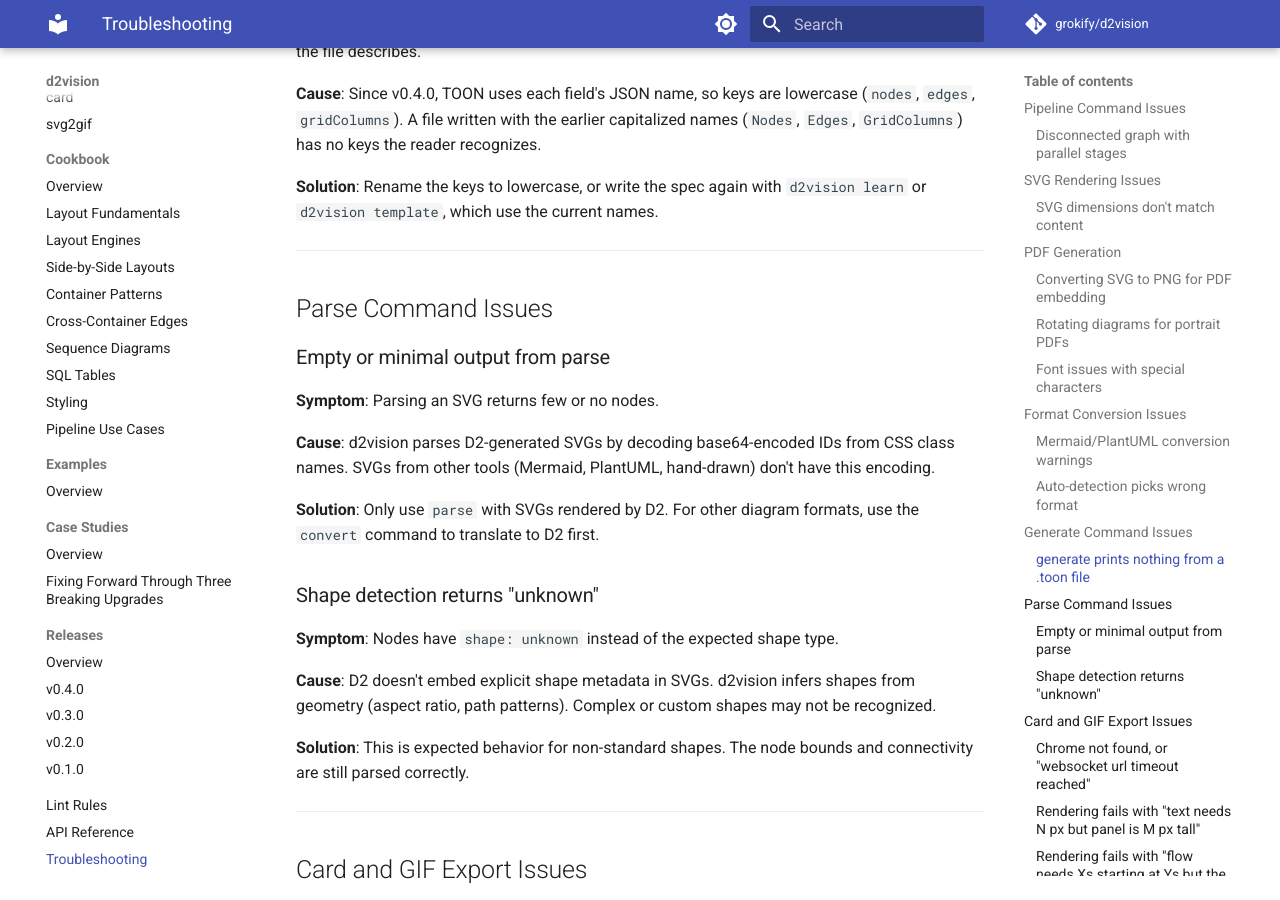
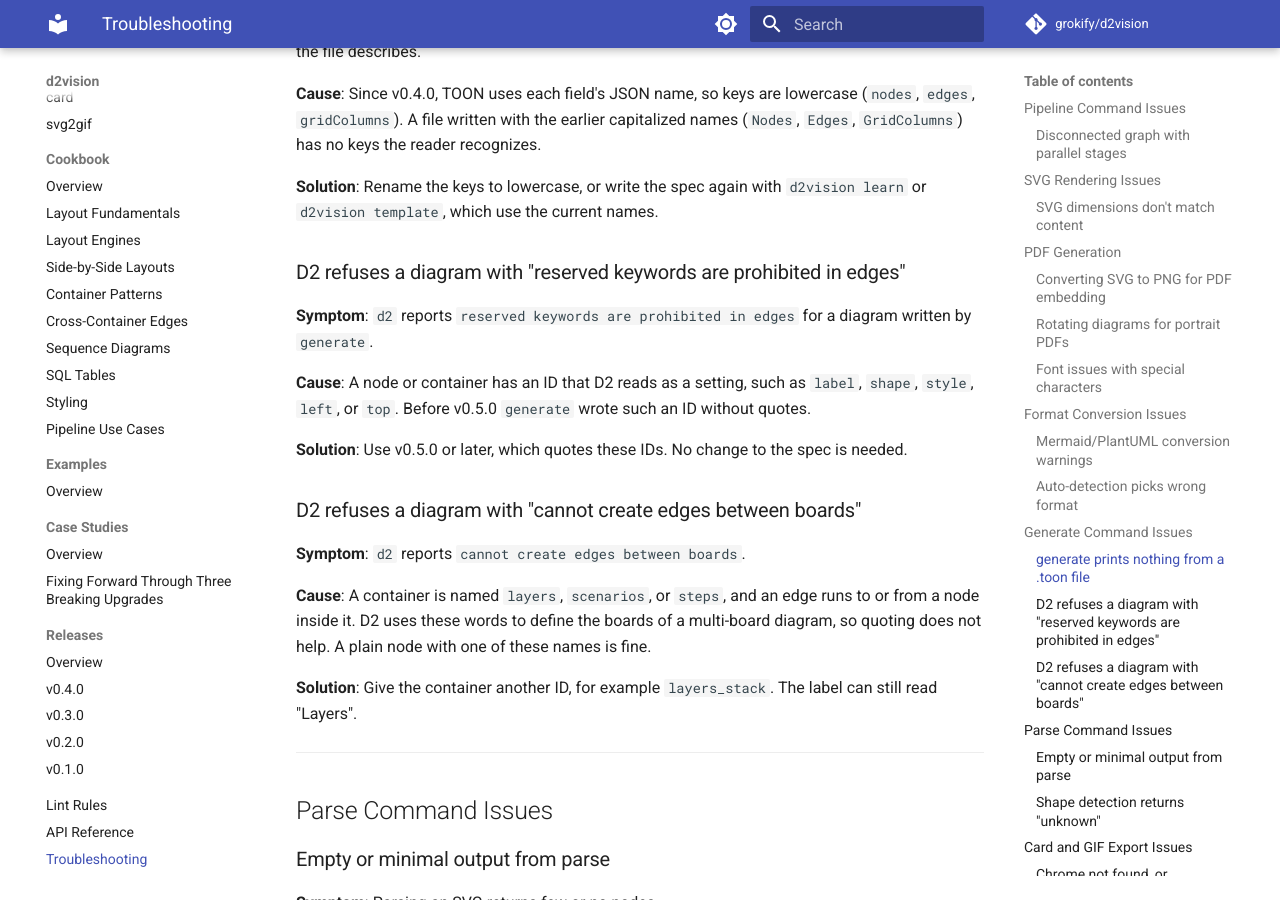
Before and after one commit to grokify/d2vision, an MkDocs documentation site: the page built from docs/guides/troubleshooting.md, in a window 1280 px wide and 900 px high, scrolled down 2703 px. Built offline with MkDocs 1.6.1 and Material for MkDocs 9.7.7, drawn with Linux system fonts in a browser that asks for light colours; comment, search, counter and statistics services are not loaded.

Commit message:
docs: mention Mermaid output and add troubleshooting for reserved words
The README, getting started, and the commands index cover --to mermaid, the
API reference notes the quoting of reserved words, and troubleshooting has an
entry for each of the two errors D2 gives for them.

Refs: RMI-D2VISION-006

Co-Authored-By: Claude Sonnet 5.5 <noreply@anthropic.com>

```diff
--- a/docs/guides/troubleshooting.md
+++ b/docs/guides/troubleshooting.md
@@ -119,6 +119,30 @@ names (`Nodes`, `Edges`, `GridColumns`) has no keys the reader recognizes.
 **Solution**: Rename the keys to lowercase, or write the spec again with
 `d2vision learn` or `d2vision template`, which use the current names.
 
+### D2 refuses a diagram with "reserved keywords are prohibited in edges"
+
+**Symptom**: `d2` reports `reserved keywords are prohibited in edges` for a
+diagram written by `generate`.
+
+**Cause**: A node or container has an ID that D2 reads as a setting, such as
+`label`, `shape`, `style`, `left`, or `top`. Before v0.5.0 `generate` wrote such
+an ID without quotes.
+
+**Solution**: Use v0.5.0 or later, which quotes these IDs. No change to the spec
+is needed.
+
+### D2 refuses a diagram with "cannot create edges between boards"
+
+**Symptom**: `d2` reports `cannot create edges between boards`.
+
+**Cause**: A container is named `layers`, `scenarios`, or `steps`, and an edge
+runs to or from a node inside it. D2 uses these words to define the boards of a
+multi-board diagram, so quoting does not help. A plain node with one of these
+names is fine.
+
+**Solution**: Give the container another ID, for example `layers_stack`. The
+label can still read "Layers".
+
 ---
 
 ## Parse Command Issues
```
Also changed, not shown: README.md (+4 -1 lines), docs/guides/api-reference.md (+5 -1 lines), docs/guides/commands/index.md (+1 -1 lines), docs/guides/getting-started.md (+7 -0 lines).
